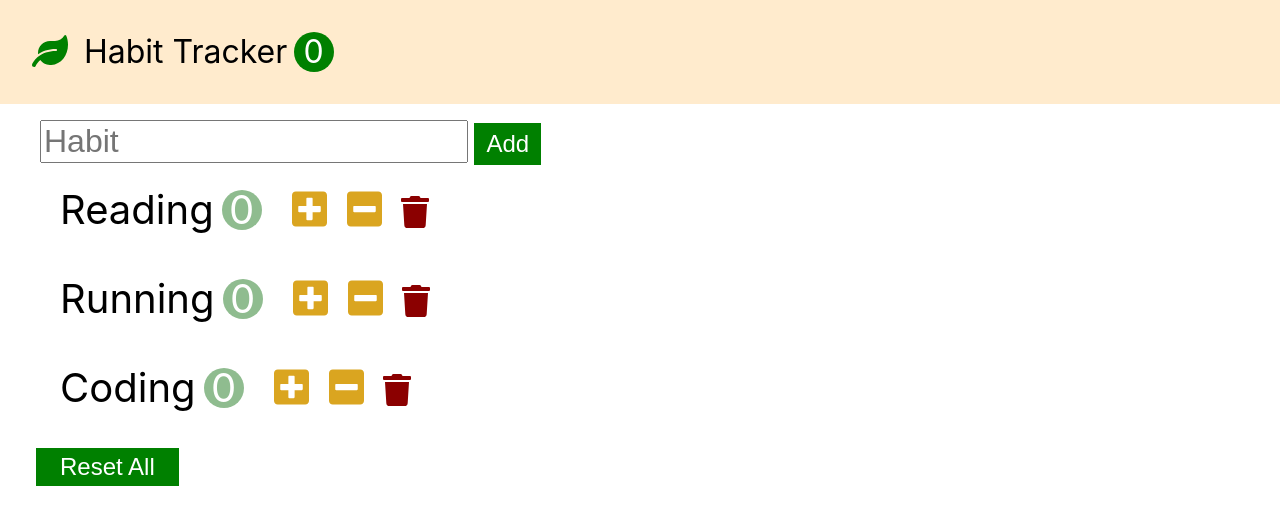
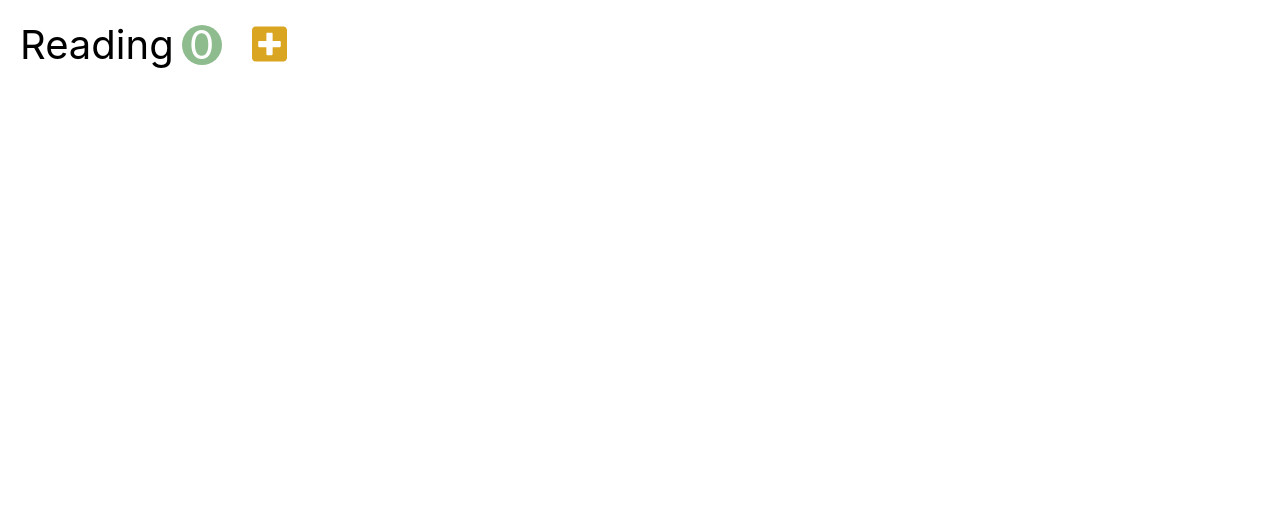
Before and after one commit to Ssoo29/react-habit-tracker, a React (Create React App) app: page / in a window 1280 px wide. Shown: the top 524 px of the page. Built offline with nearby package versions, Linux system fonts and the light colour scheme.

Commit message:
hook 추가

```diff
--- /dev/null
+++ b/src/components/simpleHabit.jsx
@@ -0,0 +1,19 @@
+import React, { useState, useCallback } from "react";
+
+const SimpleHabit = (props) => {
+  const [count, setCount] = useState(0);
+  const handleIncrement = useCallback(() => {
+    setCount(count + 1);
+  });
+  return (
+    <li className="habit">
+      <span className="habit-name">Reading</span>
+      <span className="habit-count"> {count}</span>
+      <button className="habit-button habit-increase" onClick={handleIncrement}>
+        <i className="fas fa-plus-square"></i>
+      </button>
+    </li>
+  );
+};
+
+export default SimpleHabit;
--- a/src/index.js
+++ b/src/index.js
@@ -3,10 +3,11 @@
 import "./index.css";
 import App from "./app";
 import "@fortawesome/fontawesome-free/js/all.js";
+import SimpleHabit from "./components/simpleHabit";
 
 ReactDOM.render(
   <React.StrictMode>
-    <App />
+    <SimpleHabit />
   </React.StrictMode>,
   document.getElementById("root")
 );
```
